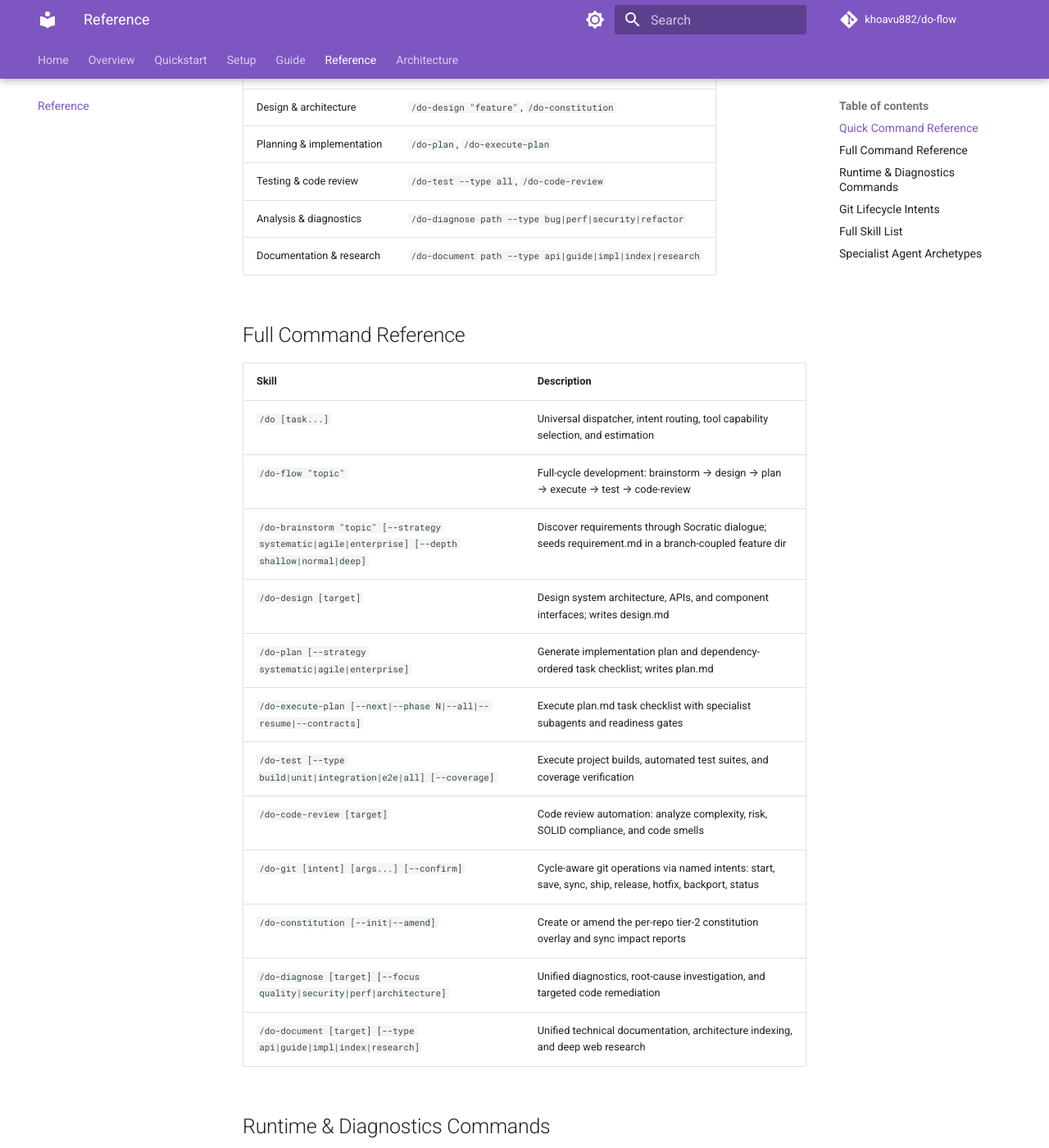
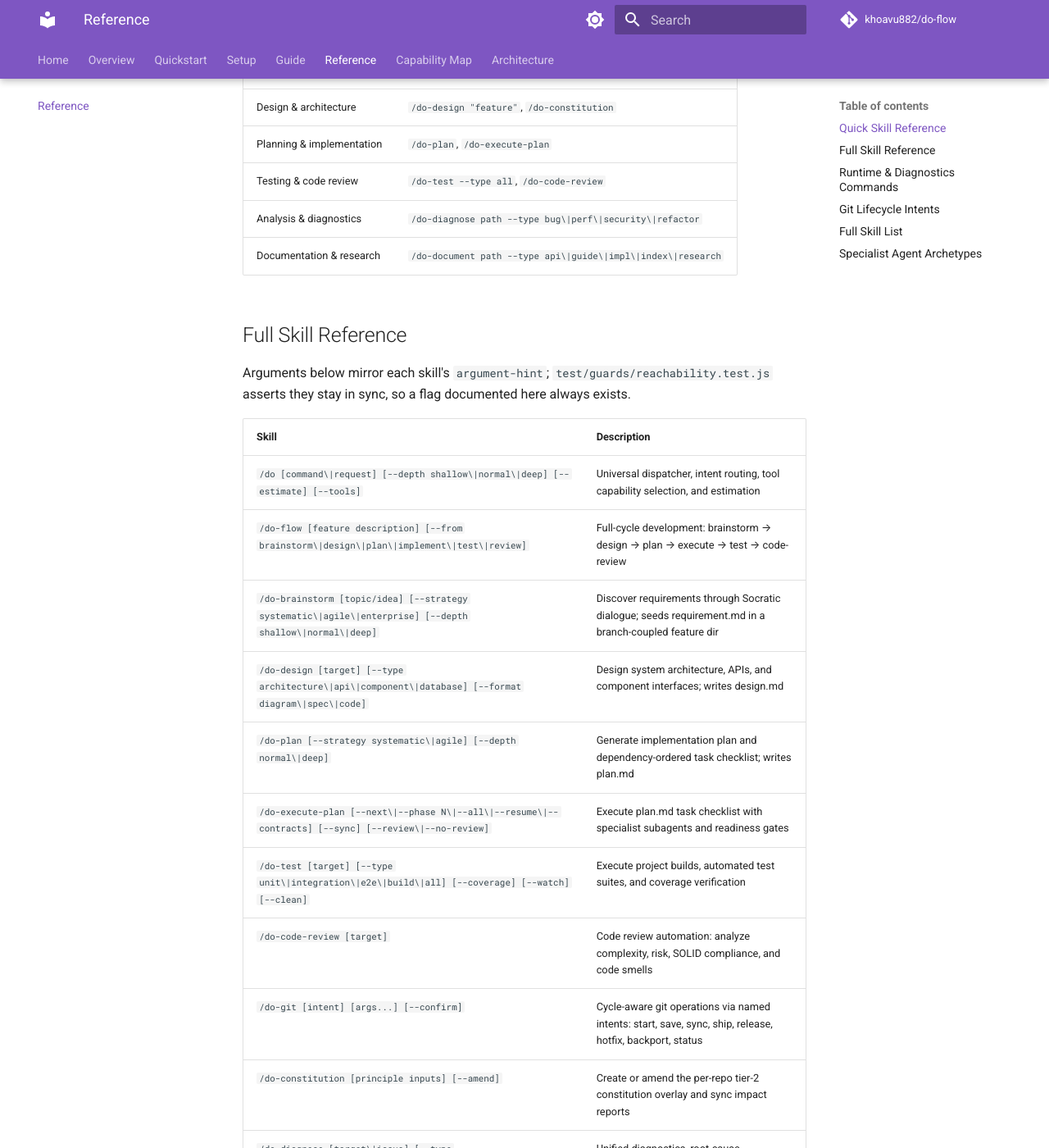
Before and after one commit to khoavu882/do-flow, an MkDocs documentation site: the page built from docs/reference.md, in a window 1280 px wide and 1400 px high, scrolled down 262 px. Shown: the whole window at 82% size. Built offline with MkDocs 1.6.1 and Material for MkDocs 9.7.7, drawn with Linux system fonts in a browser that asks for light colours; comment, search, counter and statistics services are not loaded; some of the changed text lies outside the part shown.

Commit message:
docs: correct reference, setup, and capability-map errors found in v1 re-review
docs/reference.md
- "Full Command Reference" listed skills, not commands, and collided with the
  Runtime & Diagnostics Commands section added for doctor/capabilities/
  readiness/evidence. Renamed both skill sections to say "Skill", matching the
  page title and the table's own column header.
- Four factual errors, each documenting a surface that does not exist:
  /do-constitution advertised --init (never implemented; the flag is --amend
  with positional principle inputs), /do-plan advertised a `enterprise`
  strategy it does not accept, and --focus was written `perf` where the skill
  takes `performance`. Several skills were missing flags they do accept
  (--from, --estimate, --tools, --type/--format, --watch/--clean).
  All 12 rows now mirror their SKILL.md argument-hint.
- Table cells containing `|` inside code spans were splitting into phantom
  columns; GFM needs \| even inside backticks. All docs swept, none remain.

docs/setup.md
- The Gemini path table said project scope is `.agents/`, "not `.gemini/`". A
  project install empirically writes 13 files to `.gemini/` (settings.json and
  hooks/) because Gemini CLI reads its own config from there in both scopes,
  while skills and agents follow the Antigravity `.agents/` convention and
  GEMINI.md goes to the repo root. Someone auditing what DoFlow wrote into
  their repo would have missed two of the three locations.

docs/capability-map.md
- Said "all three harnesses" above a matrix with five columns. Corrected, and
  the distinction made explicit: three harnesses have registry-declared
  adapters, OpenCode and Pi are covered by AGENTS.md standard adoption.

mkdocs.yml
- capability-map.md was absent from nav, so it never appeared in the built
  site despite README linking to it.

Three new G8 guards close the classes of drift this review found: documented
flags must exist in the skill's argument-hint (32 flags checked across 12
rows), every docs page must be in the nav, and no doc may name a capability
the registry does not declare.

368/368 npm test, 30/30 guards.

Co-Authored-By: Claude Opus 5 (1M context) <noreply@anthropic.com>

```diff
--- a/docs/reference.md
+++ b/docs/reference.md
@@ -1,32 +1,35 @@
 # DoFlow Skills Reference
 
-## Quick Command Reference
+## Quick Skill Reference
 
-| Topic | Commands |
+| Topic | Skills |
 |---|---|
 | Development cycles | `/do-flow "topic"`, `/do-brainstorm "topic"` |
 | Design & architecture | `/do-design "feature"`, `/do-constitution` |
 | Planning & implementation | `/do-plan`, `/do-execute-plan` |
 | Testing & code review | `/do-test --type all`, `/do-code-review` |
-| Analysis & diagnostics | `/do-diagnose path --type bug|perf|security|refactor` |
-| Documentation & research | `/do-document path --type api|guide|impl|index|research` |
+| Analysis & diagnostics | `/do-diagnose path --type bug\|perf\|security\|refactor` |
+| Documentation & research | `/do-document path --type api\|guide\|impl\|index\|research` |
 
-## Full Command Reference
+## Full Skill Reference
+
+Arguments below mirror each skill's `argument-hint`; `test/guards/reachability.test.js` asserts they
+stay in sync, so a flag documented here always exists.
 
 | Skill | Description |
 |---|---|
-| `/do [task...]` | Universal dispatcher, intent routing, tool capability selection, and estimation |
-| `/do-flow "topic"` | Full-cycle development: brainstorm → design → plan → execute → test → code-review |
-| `/do-brainstorm "topic" [--strategy systematic|agile|enterprise] [--depth shallow|normal|deep]` | Discover requirements through Socratic dialogue; seeds requirement.md in a branch-coupled feature dir |
-| `/do-design [target]` | Design system architecture, APIs, and component interfaces; writes design.md |
-| `/do-plan [--strategy systematic|agile|enterprise]` | Generate implementation plan and dependency-ordered task checklist; writes plan.md |
-| `/do-execute-plan [--next|--phase N|--all|--resume|--contracts]` | Execute plan.md task checklist with specialist subagents and readiness gates |
-| `/do-test [--type build|unit|integration|e2e|all] [--coverage]` | Execute project builds, automated test suites, and coverage verification |
+| `/do [command\|request] [--depth shallow\|normal\|deep] [--estimate] [--tools]` | Universal dispatcher, intent routing, tool capability selection, and estimation |
+| `/do-flow [feature description] [--from brainstorm\|design\|plan\|implement\|test\|review]` | Full-cycle development: brainstorm → design → plan → execute → test → code-review |
+| `/do-brainstorm [topic/idea] [--strategy systematic\|agile\|enterprise] [--depth shallow\|normal\|deep]` | Discover requirements through Socratic dialogue; seeds requirement.md in a branch-coupled feature dir |
+| `/do-design [target] [--type architecture\|api\|component\|database] [--format diagram\|spec\|code]` | Design system architecture, APIs, and component interfaces; writes design.md |
+| `/do-plan [--strategy systematic\|agile] [--depth normal\|deep]` | Generate implementation plan and dependency-ordered task checklist; writes plan.md |
+| `/do-execute-plan [--next\|--phase N\|--all\|--resume\|--contracts] [--sync] [--review\|--no-review]` | Execute plan.md task checklist with specialist subagents and readiness gates |
+| `/do-test [target] [--type unit\|integration\|e2e\|build\|all] [--coverage] [--watch] [--clean]` | Execute project builds, automated test suites, and coverage verification |
 | `/do-code-review [target]` | Code review automation: analyze complexity, risk, SOLID compliance, and code smells |
 | `/do-git [intent] [args...] [--confirm]` | Cycle-aware git operations via named intents: start, save, sync, ship, release, hotfix, backport, status |
-| `/do-constitution [--init|--amend]` | Create or amend the per-repo tier-2 constitution overlay and sync impact reports |
-| `/do-diagnose [target] [--focus quality|security|perf|architecture]` | Unified diagnostics, root-cause investigation, and targeted code remediation |
-| `/do-document [target] [--type api|guide|impl|index|research]` | Unified technical documentation, architecture indexing, and deep web research |
+| `/do-constitution [principle inputs] [--amend]` | Create or amend the per-repo tier-2 constitution overlay and sync impact reports |
+| `/do-diagnose [target\|issue] [--type bug\|perf\|security\|refactor] [--focus quality\|security\|performance\|architecture] [--iterations n] [--validate] [--trace] [--fix]` | Unified diagnostics, root-cause investigation, and targeted code remediation |
+| `/do-document [target\|query] [--type api\|guide\|impl\|index\|research] [--depth quick\|standard\|deep]` | Unified technical documentation, architecture indexing, and deep web research |
 
 ## Runtime & Diagnostics Commands
 
--- a/mkdocs.yml
+++ b/mkdocs.yml
@@ -47,4 +47,5 @@ nav:
   - Setup: setup.md
   - Guide: guide.md
   - Reference: reference.md
+  - Capability Map: capability-map.md
   - Architecture: architecture.md
```
Also changed, not shown: other parts of docs/reference.md (+1 -1 lines), docs/capability-map.md (+4 -1 lines), docs/setup.md (+12 -3 lines), 1 other file.
